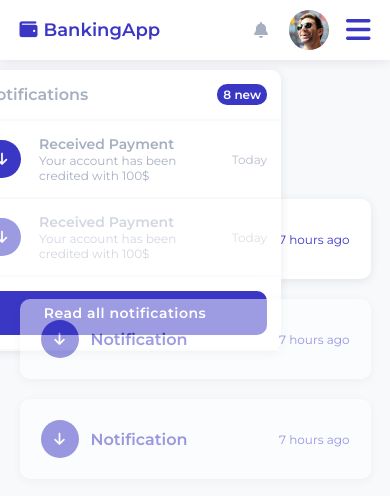
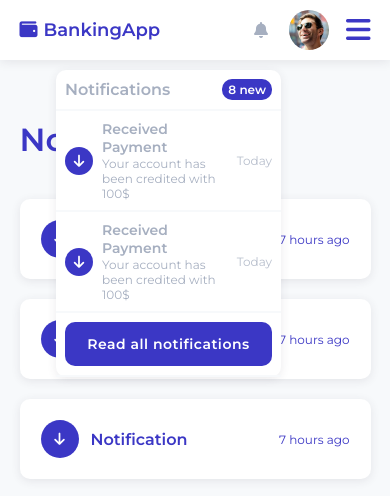
Before and after one commit to MiloszBaranskiDev/BankingApp, a React (Create React App) app: page /notifications in a window 390 px wide. Both pictures are taken after a click on the button 261 px from the left and 30 px from the top of the page. Shown: the top 496 px of the page. Built offline with nearby package versions, Linux system fonts and the light colour scheme.

Commit message:
fix notifications submenu on mobile, add scroll to top on route change

```diff
--- a/src/App.tsx
+++ b/src/App.tsx
@@ -16,12 +16,14 @@ import Faq from "views/Faq";
 import Chat from "views/Chat";
 import Notifications from "views/Notifications";
 import SingleNotification from "views/SingleNotification";
+import ScrollToTop from "ScrollToTop";
 
 const App: React.FC = () => {
   return (
     <BrowserRouter>
       <div className="App" style={{ backgroundColor: theme.colors.bgc_dark }}>
         <ThemeProvider theme={theme}>
+          <ScrollToTop />
           <Navbar />
           <S_Wrapper>
             <Routes>
--- /dev/null
+++ b/src/ScrollToTop.ts
@@ -0,0 +1,14 @@
+import { useEffect } from "react";
+import { useLocation } from "react-router-dom";
+
+const ScrollToTop = () => {
+  const { pathname } = useLocation();
+
+  useEffect(() => {
+    window.scrollTo(0, 0);
+  }, [pathname]);
+
+  return null;
+};
+
+export default ScrollToTop;
--- a/src/elements/Navbar/Notifications.tsx
+++ b/src/elements/Navbar/Notifications.tsx
@@ -26,9 +26,11 @@ const S_Icon = styled.button`
   i {
     font-size: ${(props) => props.theme.typography.size_normal};
   }
-  &:hover {
-    background-color: ${(props) => props.theme.colors.main};
-    color: white;
+  @media (min-width: ${(props) => props.theme.breakpoints.desktop}) {
+    &:hover {
+      background-color: ${(props) => props.theme.colors.main};
+      color: white;
+    }
   }
 `;
 
@@ -37,16 +39,25 @@ const S_Notifications = styled.div`
   top: 60px;
   right: 0;
   z-index: 99;
-  width: 80vw;
-  max-width: 360px;
+  width: 200px;
   background-color: ${(props) => props.theme.colors.bgc};
   border-radius: ${(props) => props.theme.radius};
   box-shadow: ${(props) => props.theme.shadow};
+  @media (min-width: 340px) {
+    width: 225px;
+  }
+  @media (min-width: ${(props) => props.theme.breakpoints.mobile_big}) {
+    width: 80vw;
+    max-width: 360px;
+  }
   .top,
   .notification,
   .bottom {
-    padding: 14px;
+    padding: 9px;
     border-bottom: 2px solid ${(props) => props.theme.colors.bgc_dark};
+    @media (min-width: ${(props) => props.theme.breakpoints.mobile_big}) {
+      padding: 14px;
+    }
   }
   .top {
     display: flex;
@@ -72,21 +83,30 @@ const S_Notifications = styled.div`
       align-items: center;
       transition: background-color 0.3s;
       &__icon {
-        flex-basis: 38px;
-        height: 38px;
+        flex-basis: 28px;
+        height: 28px;
         display: flex;
         align-items: center;
         justify-content: center;
         border-radius: 50%;
         color: white;
         background-color: ${(props) => props.theme.colors.main};
+        @media (min-width: ${(props) => props.theme.breakpoints.desktop}) {
+          flex-basis: 38px;
+          height: 38px;
+        }
         i {
           font-size: ${(props) => props.theme.typography.size_small};
         }
       }
       &__content {
-        padding: 0 18px;
+        padding: 0 9px;
         flex-basis: calc(100% - 38px - 60px);
+        flex-grow: 1;
+        @media (min-width: ${(props) => props.theme.breakpoints.desktop}) {
+          flex-grow: unset;
+          padding: 0 18px;
+        }
         p {
           font-size: ${(props) => props.theme.typography.size_extra_small};
         }
@@ -96,12 +116,13 @@ const S_Notifications = styled.div`
         }
       }
       &__date {
-        width: 60px;
-        flex-basis: 60px;
         text-align: end;
         overflow-wrap: break-word;
         opacity: 0.8;
         font-size: ${(props) => props.theme.typography.size_extra_small};
+        @media (min-width: ${(props) => props.theme.breakpoints.desktop}) {
+          flex-basis: 60px;
+        }
       }
       &:hover {
         background-color: ${(props) => props.theme.colors.bgc_dark};
@@ -151,7 +172,7 @@ const Notifications: React.FC = () => {
                 <p className="notification__date">Today</p>
               </NavLink>
             </li>
-            <li style={{ opacity: 0.5 }}>
+            <li>
               <NavLink to={`/notification/44`} className="notification">
                 <div className="notification__icon">
                   <i className="fas fa-arrow-down"></i>
--- a/src/elements/Notifications/Item.tsx
+++ b/src/elements/Notifications/Item.tsx
@@ -4,7 +4,6 @@ import { NavLink } from "react-router-dom";
 const S_Item = styled.li`
   margin-bottom: 20px;
   border: 1px solid transparent;
-  opacity: 0.5;
   transition: border 0.3s;
   border-radius: ${(props) => props.theme.radius};
   background-color: ${(props) => props.theme.colors.bgc};
@@ -41,9 +40,6 @@ const S_Item = styled.li`
   &:hover {
     border-color: ${(props) => props.theme.colors.main};
   }
-  &:first-child {
-    opacity: 1;
-  }
 `;
 
 const Item: React.FC = () => {
```
